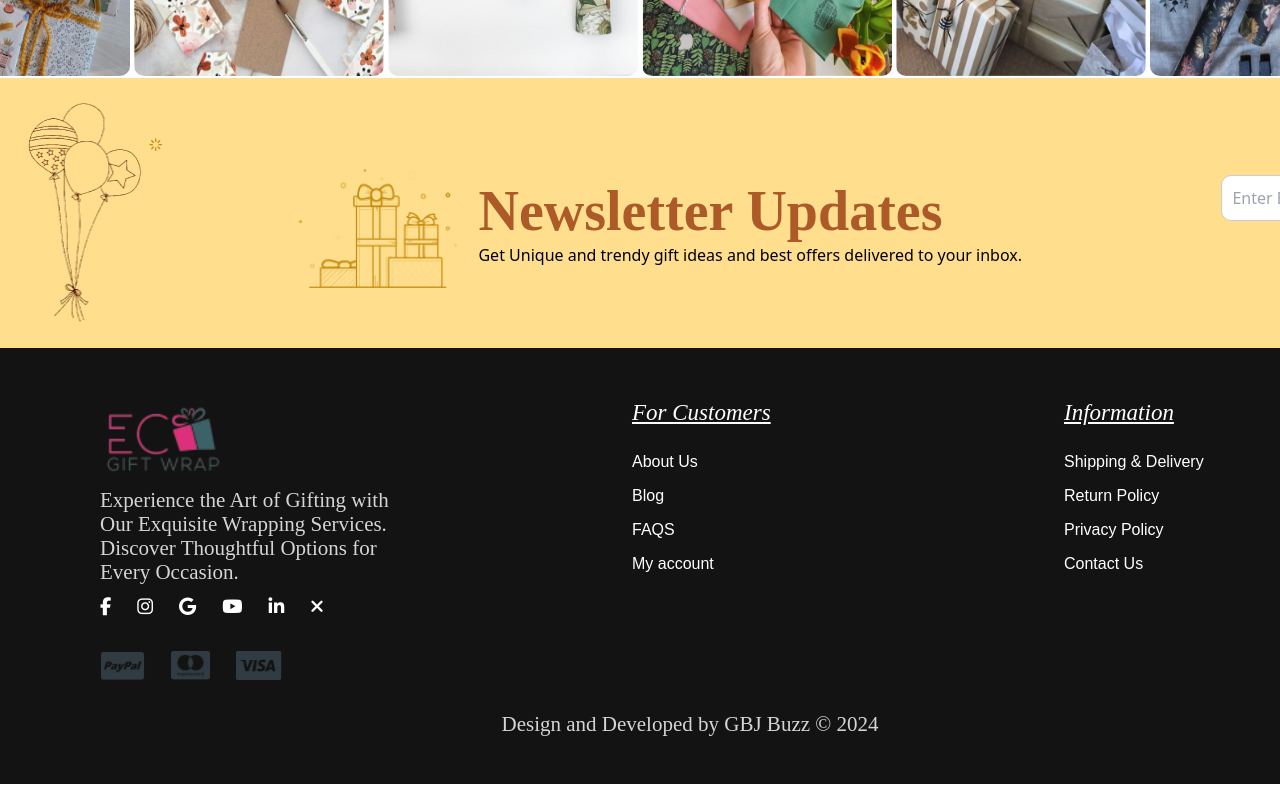
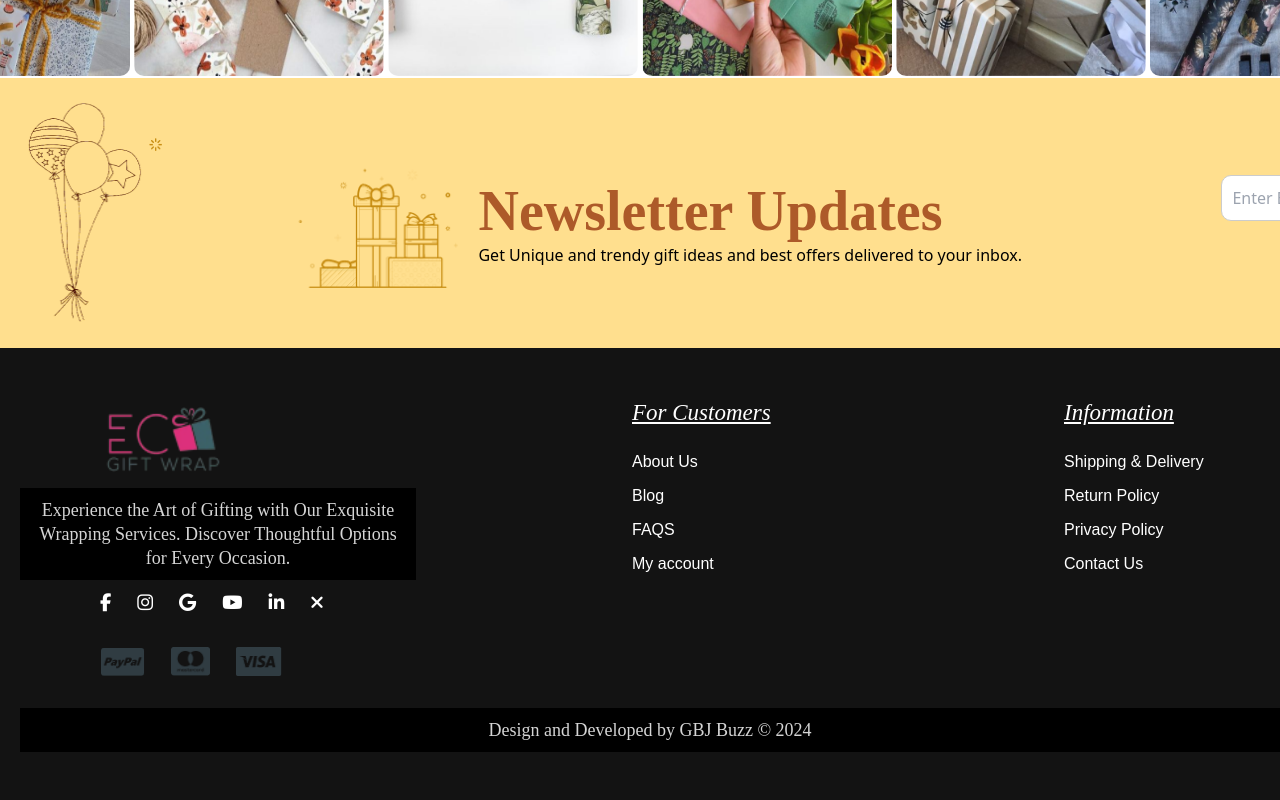
Before and after one commit to nidu003/Nextjs.Giftwrap, a Next.js app: page / in a window 1280 px wide. Shown: the part 7428-8228 px from the top of the page. Built offline with nearby package versions, Linux system fonts and the light colour scheme.

Commit message:
Fix: Set black background for footer text on mobile view

```diff
--- a/app/globals.css
+++ b/app/globals.css
@@ -956,9 +956,9 @@ h1 {
   .transparent-image2 {
     width: 50%; /* Adjust width as needed */
     max-width: 310.11px; /* Set maximum width */
-    height: auto; /* Maintain aspect ratio */
+    height: 80px; /* Maintain aspect ratio */
     position: absolute;
-    top: 10%; /* Position from top */
+
     right: 20px; /* Adjusted to position on the right side */
     transform: translate(0, -50%); /* Center vertically */
 
@@ -971,8 +971,6 @@ h1 {
       transform: translate(0, -50%); /* Center vertically */
     }
   }
-
-
 
 }
 
@@ -1031,11 +1029,23 @@ h1 {
 .footer p {
   font-family: Poppins;
   font-weight: 400;
-  font-size: 21px;
+  font-size: 18px; /* Adjust font size for mobile */
   line-height: 24px;
   color: rgba(213, 213, 213, 1);
-  margin-left: 100px;
+  margin-left: 20px; /* Adjust margin for mobile */
+  text-align: center; /* Center align text on mobile */
+  background-color: #000; /* Set background color to black */
+  padding: 10px; /* Add padding for better readability */
 }
+
+/* Mobile view */
+@media only screen and (max-width: 768px) {
+  .footer p {
+    font-size: 16px; /* Further adjust font size for smaller screens if needed */
+    margin-left: 0; /* Remove left margin for center alignment */
+  }
+}
+
 
 .footer .social-media {
   list-style: none;
```
